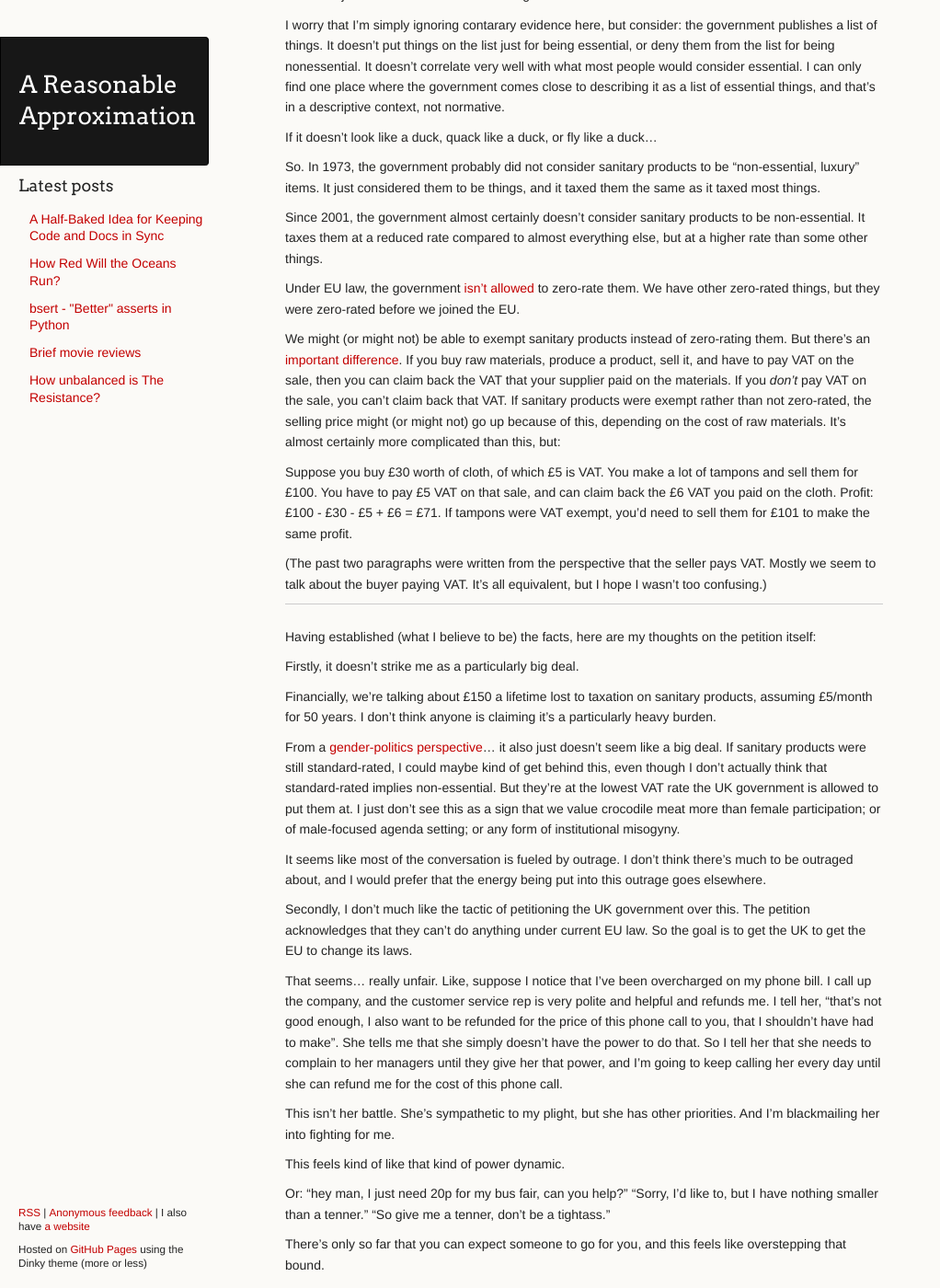
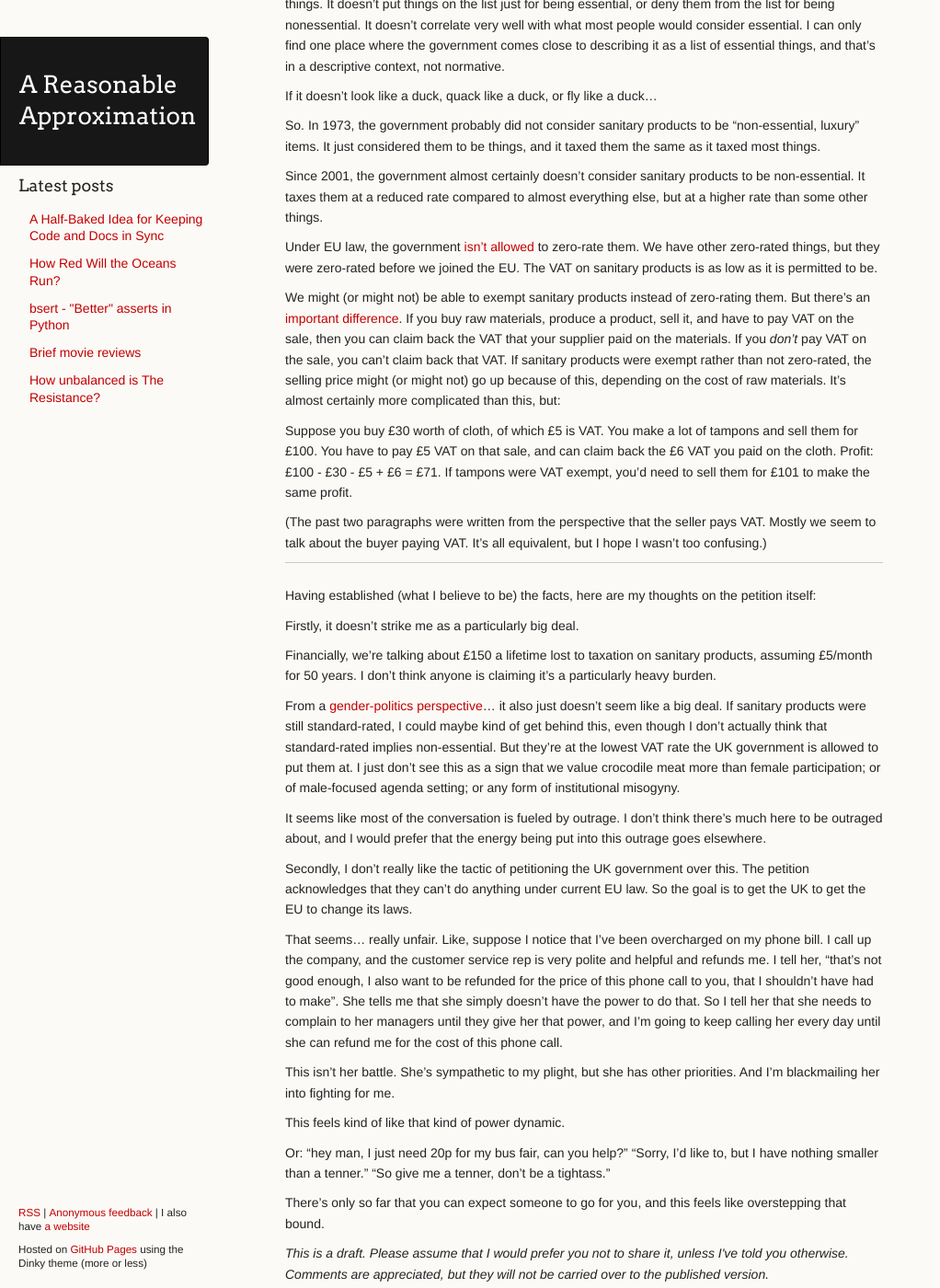
Before and after one commit to ChickenProp/chickenprop.github.com, a Jekyll site: the page built from drafts/how-the-uk-taxes-periods.md, in a window 1280 px wide and 1400 px high, scrolled down 1898 px. Shown: the whole window at 92% size, without its empty margins (0-1022 px from the left). Built offline with Jekyll 4.4.1, drawn with Linux system fonts in a browser that asks for light colours; nearby versions of some CDN libraries; Markdown is read by kramdown in place of the engine named in the settings; comment, search, counter and statistics services are not loaded; some of the changed text lies outside the part shown.

Commit message:
Editing.

```diff
--- a/drafts/how-the-uk-taxes-periods.md
+++ b/drafts/how-the-uk-taxes-periods.md
@@ -23,9 +23,7 @@
 I don't think this is true, but I think I can see how the story could have been chinese-whispered into existence:
 
 1. When the UK joined the Common Market in 1973, [we introduced VAT](http://en.wikipedia.org/wiki/Value_Added_Tax_\(United_Kingdom\)#History). The standard rate of VAT used to be 17.5%.
-
 2. My current belief is that until 2000 or 2001, sanitary products were standard-rated. It's not that there was a specific "sanitary tax", but VAT was a tax that applied to sanitary products.
-
 3. It seems to be widely assumed that VAT exemptions are given to essential items, and not to others. Since sanitary products were standard-rated, they must not have been considered essential, so they must have been considered luxury.
 
 But: In 1973, the standard rate of VAT was 10%. I'd be very surprised if sanitary products were taxed at 17.5% in 1973.
@@ -34,9 +32,9 @@
 
 Putting "non-essential, luxury" in quotes would seem to imply that this is a direct quote from *something*, but the first page of google results for that page all seems to be inspired by the petition at hand. The second page has nothing helpful, the third is back to this petition. I haven't found a source for this phrase.
 
-I haven't found any official source that suggests that the government thinks sanitary products are non-essential. The evidence for this seems to be purely the fact that they have 5% VAT imposed on them.
+In fact, I haven't found any official source that suggests that the government thinks sanitary products are non-essential. The evidence for this seems to be purely the fact that they have 5% VAT imposed on them.
 
-But this assumes that VAT is not applied to essential products, which as far as I can tell just isn't true. Here is the evidence I've found which connects essential-ness to VAT status: [a page on gov.uk](https://www.gov.uk/tax-on-shopping/vat-duties) which says "You pay 20% VAT most of the time - but less on essential items."
+But this assumes that VAT is not applied to essential products, which as far as I can tell just isn't true. Here is the entirety of the official-seeming evidence I've found which connects essential-ness to VAT status: [a page on gov.uk](https://www.gov.uk/tax-on-shopping/vat-duties) which says "You pay 20% VAT most of the time - but less on essential items."
 
 One reading of this is that all essential items, and only essential items, are taxed at less than 20%. By this reading, sanitary products are essential, being taxed at 5%.
 
@@ -60,7 +58,7 @@
 
 Since 2001, the government almost certainly doesn't consider sanitary products to be non-essential. It taxes them at a reduced rate compared to almost everything else, but at a higher rate than some other things.
 
-Under EU law, the government [isn't allowed](http://en.wikipedia.org/wiki/European_Union_value_added_tax#Zero_rate_derogation) to zero-rate them. We have other zero-rated things, but they were zero-rated before we joined the EU.
+Under EU law, the government [isn't allowed](http://en.wikipedia.org/wiki/European_Union_value_added_tax#Zero_rate_derogation) to zero-rate them. We have other zero-rated things, but they were zero-rated before we joined the EU. The VAT on sanitary products is as low as it is permitted to be.
 
 We might (or might not) be able to exempt sanitary products instead of zero-rating them. But there's an [important difference](http://en.wikipedia.org/wiki/European_Union_value_added_tax#Exemption_from_VAT). If you buy raw materials, produce a product, sell it, and have to pay VAT on the sale, then you can claim back the VAT that your supplier paid on the materials. If you *don't* pay VAT on the sale, you can't claim back that VAT. If sanitary products were exempt rather than not zero-rated, the selling price might (or might not) go up because of this, depending on the cost of raw materials. It's almost certainly more complicated than this, but:
 
@@ -78,9 +76,9 @@
 
 From a [gender-politics perspective](http://www.bad-housekeeping.com/2014/08/07/sanitary-tax-attacking-the-5/)... it also just doesn't seem like a big deal. If sanitary products were still standard-rated, I could maybe kind of get behind this, even though I don't actually think that standard-rated implies non-essential. But they're at the lowest VAT rate the UK government is allowed to put them at. I just don't see this as a sign that we value crocodile meat more than female participation; or of male-focused agenda setting; or any form of institutional misogyny.
 
-It seems like most of the conversation is fueled by outrage. I don't think there's much to be outraged about, and I would prefer that the energy being put into this outrage goes elsewhere.
+It seems like most of the conversation is fueled by outrage. I don't think there's much here to be outraged about, and I would prefer that the energy being put into this outrage goes elsewhere.
 
-Secondly, I don't much like the tactic of petitioning the UK government over this. The petition acknowledges that they can't do anything under current EU law. So the goal is to get the UK to get the EU to change its laws.
+Secondly, I don't really like the tactic of petitioning the UK government over this. The petition acknowledges that they can't do anything under current EU law. So the goal is to get the UK to get the EU to change its laws.
 
 That seems... really unfair. Like, suppose I notice that I've been overcharged on my phone bill. I call up the company, and the customer service rep is very polite and helpful and refunds me. I tell her, "that's not good enough, I also want to be refunded for the price of this phone call to you, that I shouldn't have had to make". She tells me that she simply doesn't have the power to do that. So I tell her that she needs to complain to her managers until they give her that power, and I'm going to keep calling her every day until she can refund me for the cost of this phone call.
 
```
